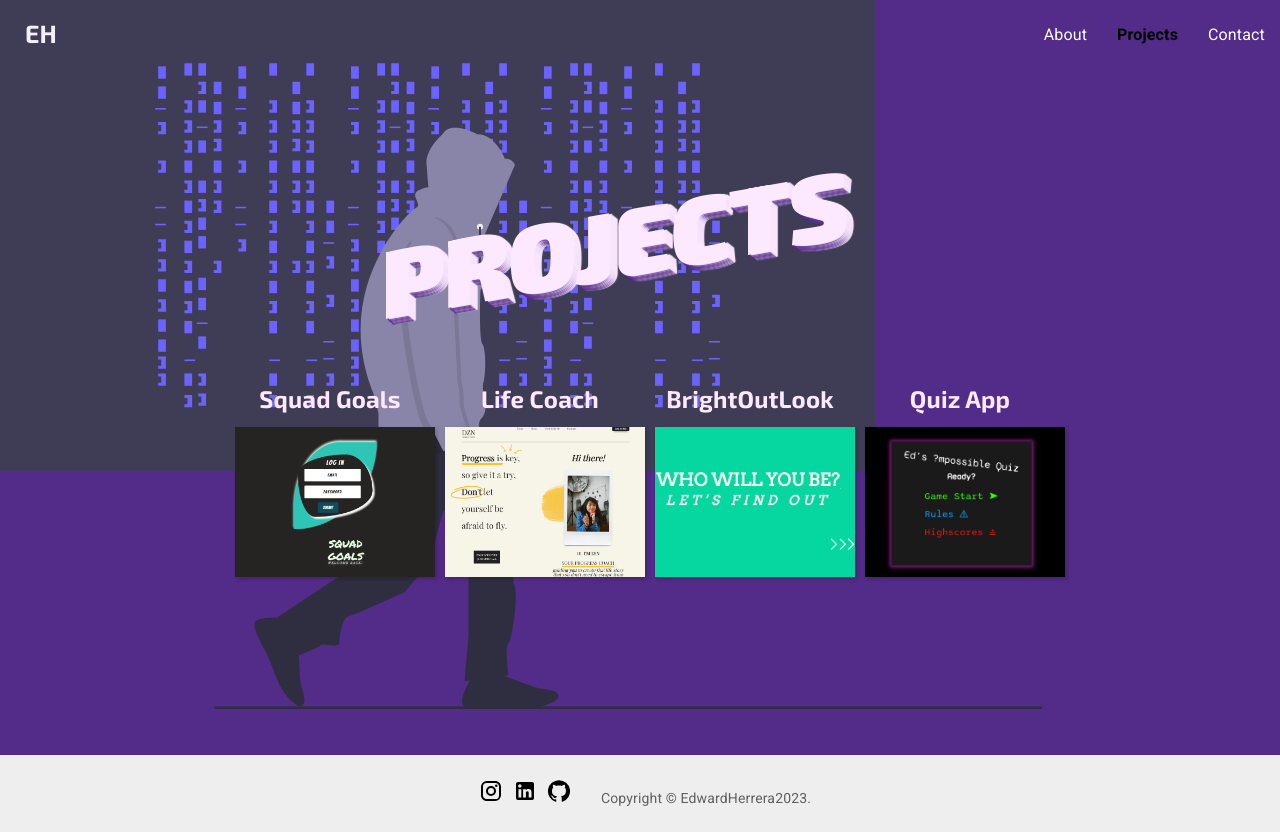
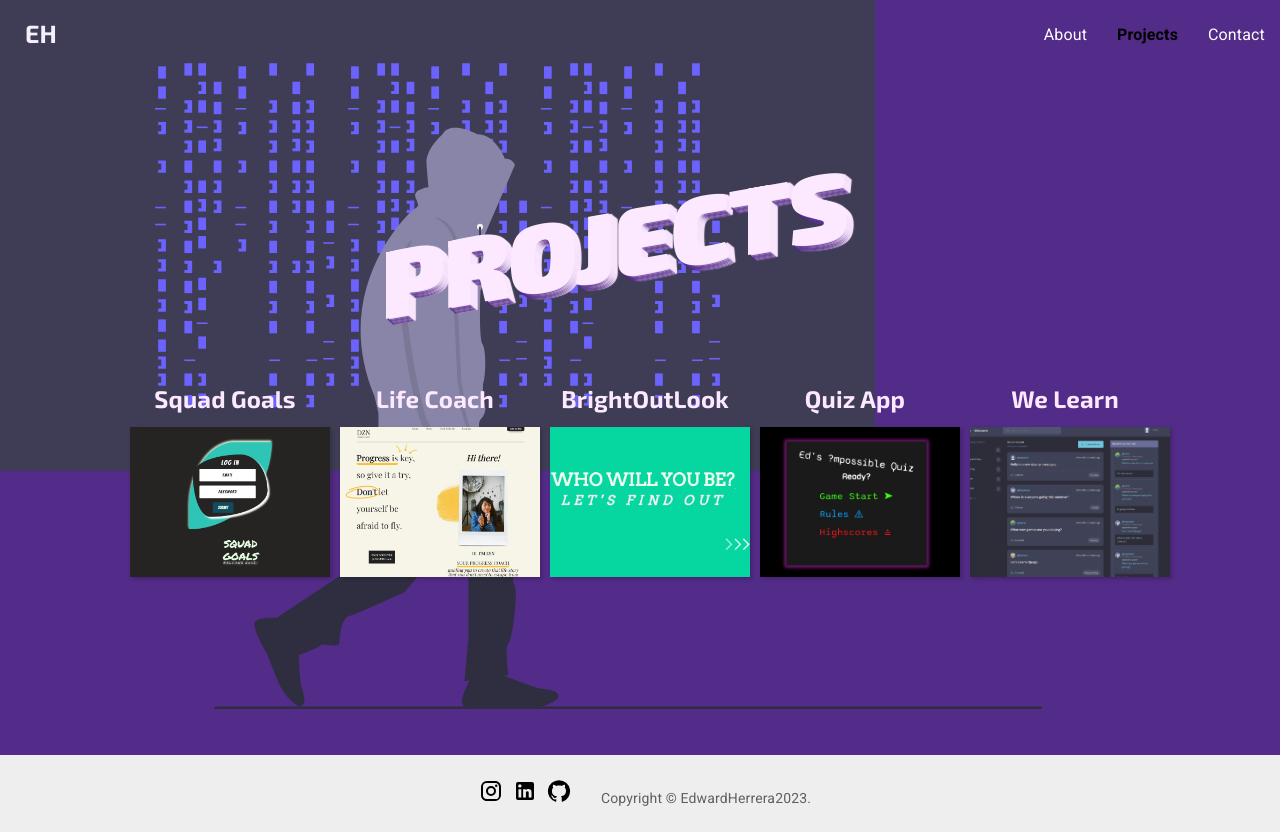
Before and after one commit to Edlenh/EHerreraPort, a React (Create React App) app: page /projects in a window 1280 px wide. Built offline with nearby package versions, Linux system fonts and the light colour scheme.

Commit message:
add project into project page

```diff
--- a/src/routes/Projects/projects.js
+++ b/src/routes/Projects/projects.js
@@ -2,6 +2,7 @@ import sgImg from './images/SGfr.png'
 import lynImg from './images/lynCo.png'
 import hackImg from './images/hackCo.png'
 import quizImg from './images/edCo.png'
+import learnImg from './images/wLearn.png'
 
 const projects =[
     {
@@ -14,7 +15,7 @@ const projects =[
       {
         "id": 2,
         "title": "Life Coach",
-        "link": "https://github.com/Edlenh/LynDznProgressCoach",
+        "link": "edlenh.github.io/LynDznProgressCoach/",
         "img": lynImg,
         "alt": "picture of life coaching app"
 
@@ -33,6 +34,13 @@ const projects =[
         "img": quizImg,
         "alt": "picture of quiz app"
       },
+      {
+        "id": 5,
+        "title": "We Learn",
+        "link": "https://github.com/Edlenh/WeLearnApp",
+        "img": learnImg,
+        "alt": "picture of social media app"
+      },
 ]
 
 export default projects
```
Also changed, not shown: src/routes/Projects/images/wLearn.png (added).
